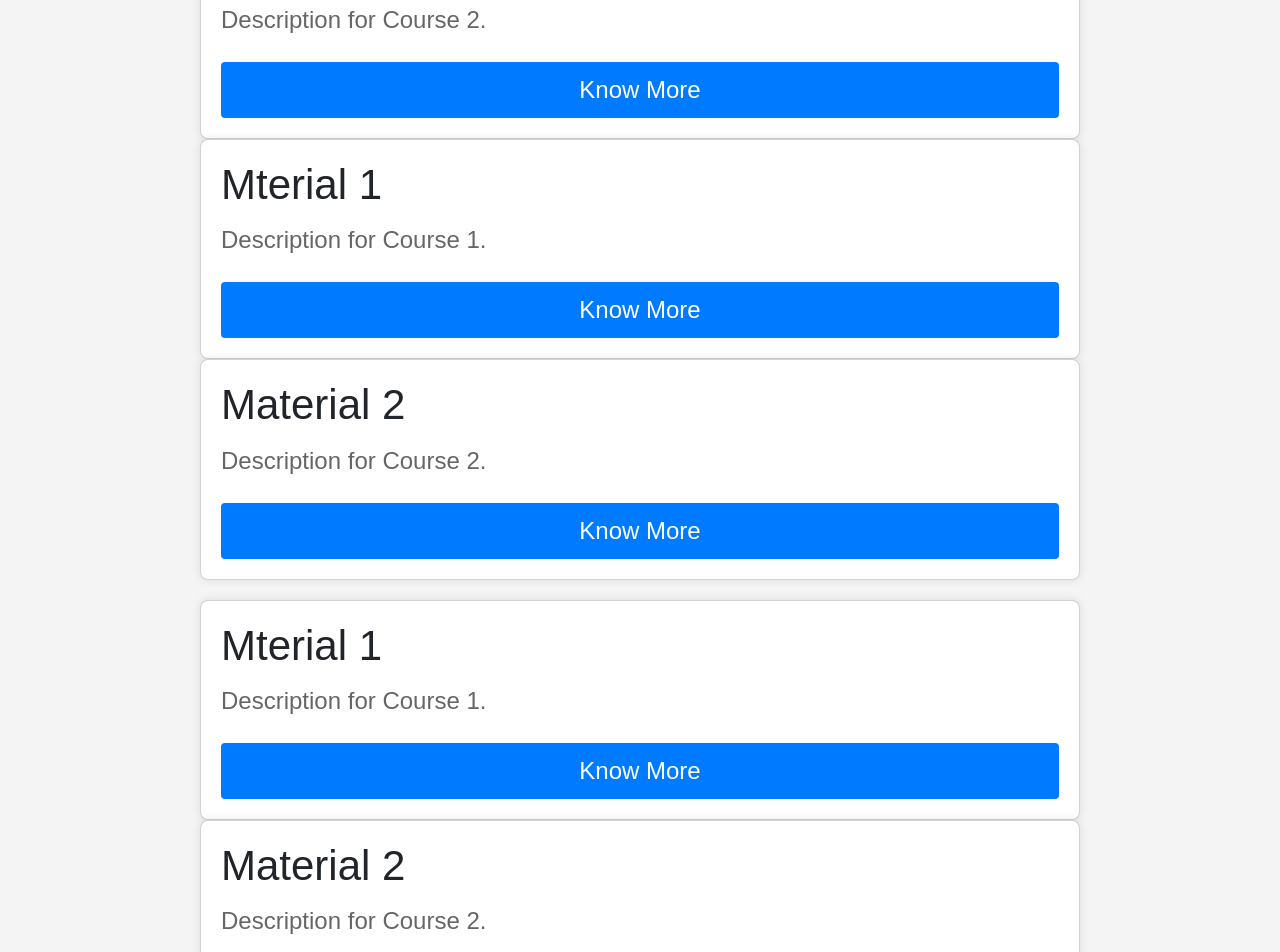
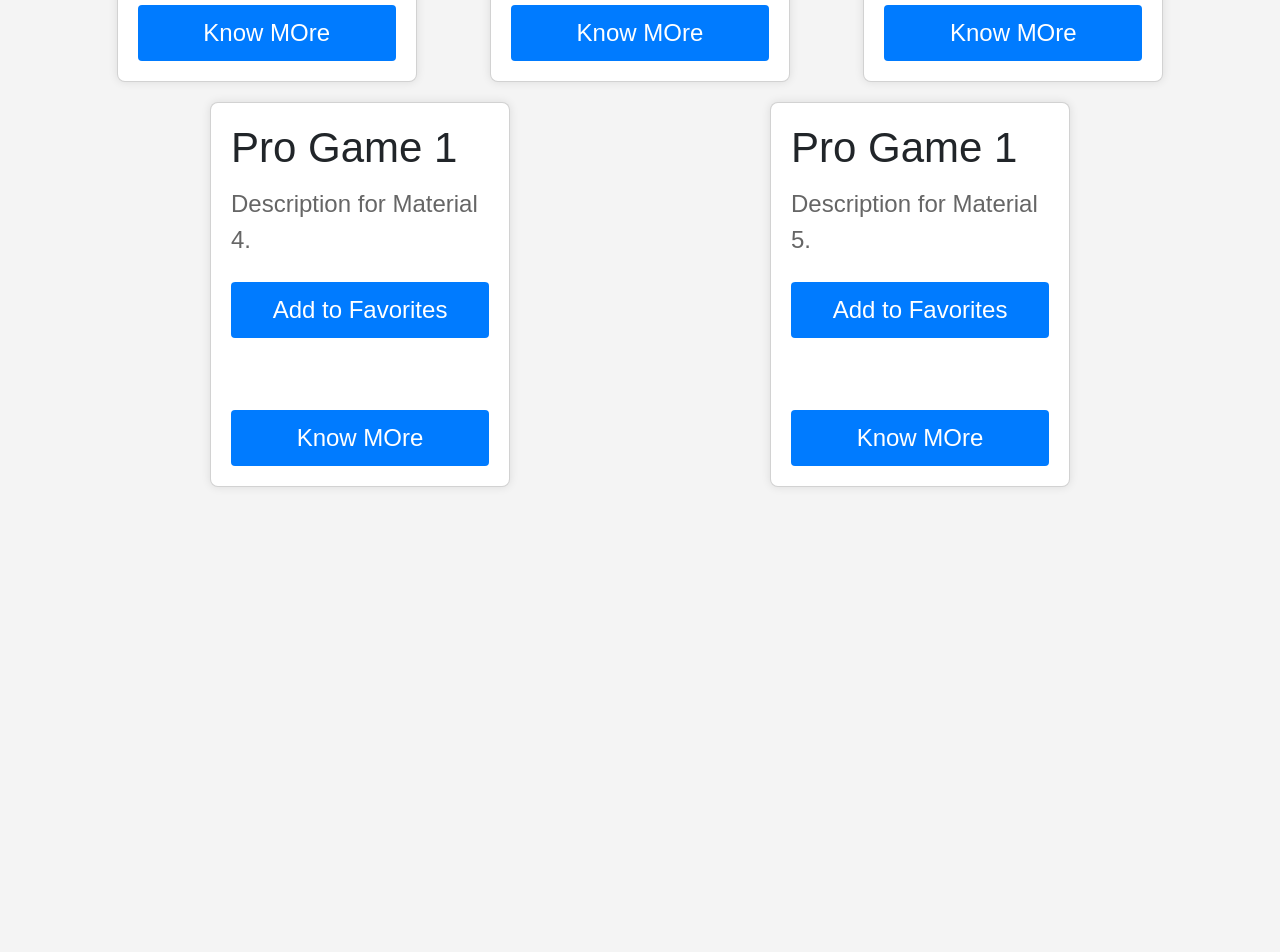
Before and after one commit to cfghyderabad24/Team-51, a React (Create React App) app in the folder frontend/: page /principal/product in a window 1280 px wide. Shown: the part 480-1432 px from the top of the page. After the commit the page ends 1037 px from the top, so only its background shows below. Built offline with nearby package versions, Linux system fonts and the light colour scheme.

Commit message:
added Fav

```diff
--- a/frontend/src/components/Auth/Signup.js
+++ b/frontend/src/components/Auth/Signup.js
@@ -7,7 +7,7 @@ function Signup() {
     const [name, setName] = useState("");
     const [email, setEmail] = useState("");
     const [password, setPassword] = useState("");
-    const [number , setNumber] = useState("");
+    const [number, setNumber] = useState("");
     const [role, setRole] = useState(""); // No default value
     const [interest, setInterest] = useState(""); // No default value
 
@@ -21,12 +21,33 @@ function Signup() {
             return;
         }
         if (!interest) {
-            setMessage("Please select a role");
+            setMessage("Please select an interest");
             return;
         }
         try {
-            if(role=='Faculty'){
-            const response = await axios.post('http://localhost:5000/faculty-api/faculty', { name, email, password,interests });
+            let response;
+            switch(role) {
+                case 'Faculty':
+                    response = await axios.post('http://localhost:5000/faculty-api/faculty', { name, email, password, interests: interest });
+                    break;
+                case 'Student':
+                    response = await axios.post('http://localhost:5000/student-api/student', { name, email, password, interests: interest });
+                    break;
+                case 'NGO':
+                    response = await axios.post('http://localhost:5000/ngo-api/ngo', { name, email, password, interests: interest });
+                    break;
+                case 'Govt':
+                    response = await axios.post('http://localhost:5000/govt-api/govt', { name, email, password, interests: interest });
+                    break;
+                case 'Parents':
+                    response = await axios.post('http://localhost:5000/parent-api/parents', { name, email, password, interests: interest });
+                    break;
+                case 'CSR':
+                    response = await axios.post('http://localhost:5000/csr-api/csr', { name, email, password, interests: interest });
+                    break;
+                default:
+                    setMessage("Invalid role selected");
+                    return;
             }
             setMessage(response.data.message);
             navigate('/login'); // Redirect to login page after successful signup
@@ -58,10 +79,10 @@ function Signup() {
                         required
                     />
                     <input
-                        type="text1"
-                        placeholder="Enter  Your NUmber"
-                        id="text1"
-                        // value={}
+                        type="text"
+                        placeholder="Enter Your Number"
+                        id="number"
+                        value={number}
                         onChange={(e) => setNumber(e.target.value)}
                         required
                     />
@@ -75,7 +96,7 @@ function Signup() {
                     />
                     <select id="role" className='dropdown' value={role} onChange={(e) => setRole(e.target.value)} required>
                         <option value="" className='dropdown'>Select Role</option>
-                        {/* <option value="Student">Student</option> */}
+                        <option value="Student">Student</option>
                         <option value="Faculty">Faculty</option>
                         <option value="NGO">NGO</option>
                         <option value="Govt">Govt</option>
@@ -84,13 +105,11 @@ function Signup() {
                     </select>
                     <select id="interest" className='dropdown' value={interest} onChange={(e) => setInterest(e.target.value)} required>
                         <option value="" className='dropdown'>Interests</option>
-                        {/* <option value="Student">Student</option> */}
                         <option value="Program-CodingToy">Program-CodingToy</option>
-                        <option value="Faculty">Faculty</option>
-                        <option value="NGO">NGO</option>
-                        <option value="Govt">Govt</option>
-                        <option value="Parents">Parents</option>
-                        <option value="CSR">CSR</option>
+                        <option value="Robotics">Robotics</option>
+                        <option value="AI">AI</option>
+                        <option value="IoT">IoT</option>
+                        <option value="Machine Learning">Machine Learning</option>
                     </select>
                     <button type="submit">Sign Up</button>
                 </form>
--- /dev/null
+++ b/frontend/src/components/pricipal/Product.css
@@ -0,0 +1,39 @@
+/* Product.css */
+
+.card-container {
+    display: flex;
+    flex-wrap: wrap;
+    justify-content: center;
+    gap: 20px;
+  }
+
+  .card {
+    background-color: #ffffff;
+    padding: 20px;
+    border-radius: 8px;
+    box-shadow: 0 0 10px rgba(0, 0, 0, 0.1);
+    width: 300px;
+    text-align: left;
+  }
+
+  .card h3 {
+    margin-top: 0;
+  }
+
+  .btn {
+    padding: 10px 20px;
+    border: none;
+    background-color: #007bff;
+    color: white;
+    border-radius: 4px;
+    cursor: pointer;
+    transition: background-color 0.3s;
+  }
+
+  .btn-favorite {
+    background-color: red;
+  }
+
+  .btn:hover {
+    background-color: #0056b3;
+  }
--- a/frontend/src/components/pricipal/Product.js
+++ b/frontend/src/components/pricipal/Product.js
@@ -1,44 +1,43 @@
-import React from 'react'
+import React, { useState } from 'react';
+import './Product.css';
 
 function Product() {
+  const [favorites, setFavorites] = useState({});
+
+  const handleFavoriteClick = (index) => {
+    setFavorites((prevFavorites) => ({
+      ...prevFavorites,
+      [index]: !prevFavorites[index],
+    }));
+  };
+
+  const products = [
+    { title: 'Pro Game 1', description: 'Description for Material 1.' },
+    { title: 'Pro Game 1', description: 'Description for Material 2.' },
+    { title: 'Pro Game 1', description: 'Description for Material 3.' },
+    { title: 'Pro Game 1', description: 'Description for Material 4.' },
+    { title: 'Pro Game 1', description: 'Description for Material 5.' },
+  ];
+
   return (
     <div>
-        <div className="card-container">
-        <div className="card">
-          <h3>Mterial 1</h3>
-          <p>Description for Course 1.</p>
-          <button className="btn">Know More</button>
-        </div>
-        <div className="card">
-          <h3>Material 2</h3>
-          <p>Description for Course 2.</p>
-          <button className="btn">Know More</button>
-        </div>
-        <div className="card">
-          <h3>Mterial 1</h3>
-          <p>Description for Course 1.</p>
-          <button className="btn">Know More</button>
-        </div>
-        <div className="card">
-          <h3>Material 2</h3>
-          <p>Description for Course 2.</p>
-          <button className="btn">Know More</button>
-        </div>
+      <div className="card-container">
+        {products.map((product, index) => (
+          <div key={index} className="card">
+            <h3>{product.title}</h3>
+            <p>{product.description}</p>
+            <button
+              className={`btn ${favorites[index] ? 'btn-favorite' : ''}`}
+              onClick={() => handleFavoriteClick(index)}
+            >
+              {favorites[index] ? 'Added to Favorites' : 'Add to Favorites'}
+            </button>
+            <button className='btn btn-success mt-5'>Know MOre</button>
+          </div>
+        ))}
       </div>
-      <div className='card-container'>
-      <div className="card">
-          <h3>Mterial 1</h3>
-          <p>Description for Course 1.</p>
-          <button className="btn">Know More</button>
-        </div>
-        <div className="card">
-          <h3>Material 2</h3>
-          <p>Description for Course 2.</p>
-          <button className="btn">Know More</button>
-        </div>
-        </div>
     </div>
-  )
+  );
 }
 
-export default Product
+export default Product;
```
Also changed, not shown: 1 other file (tests, documents, lock files or other folders).
